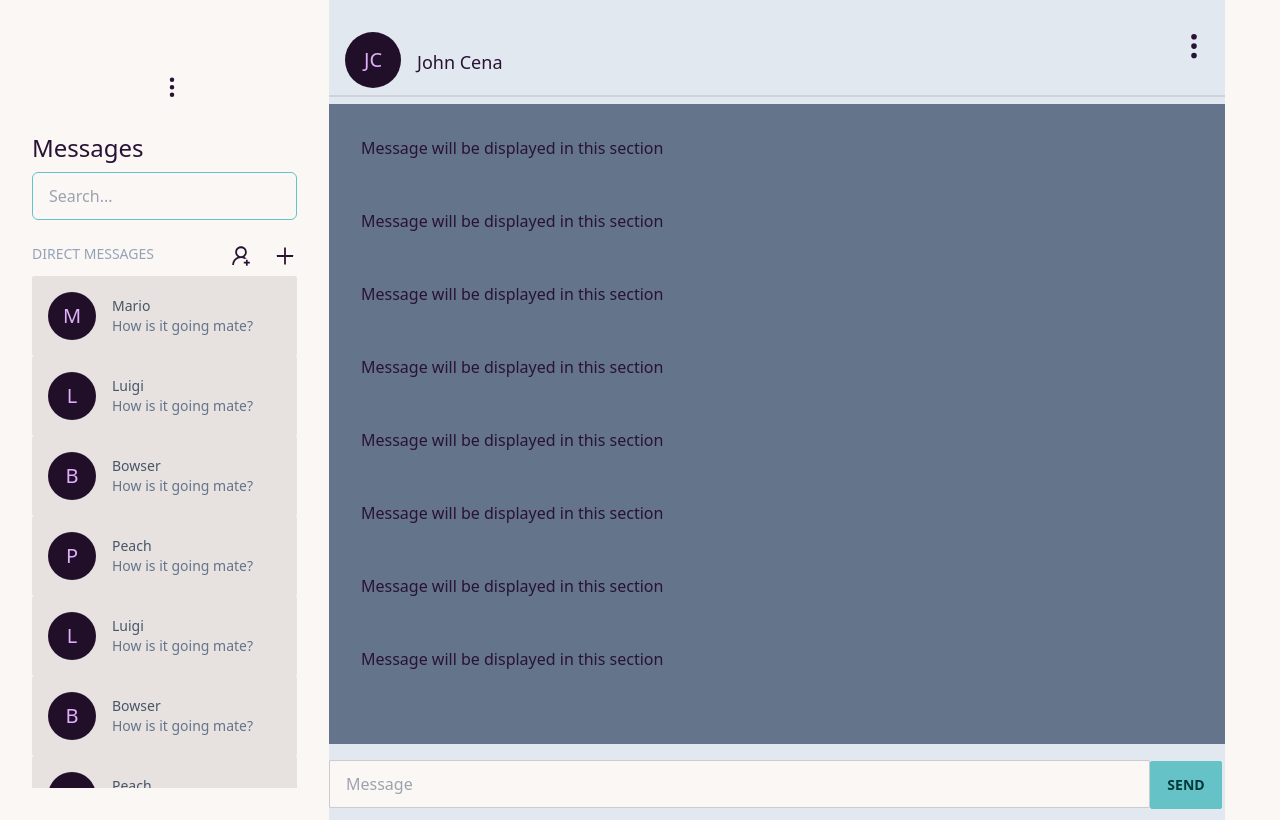
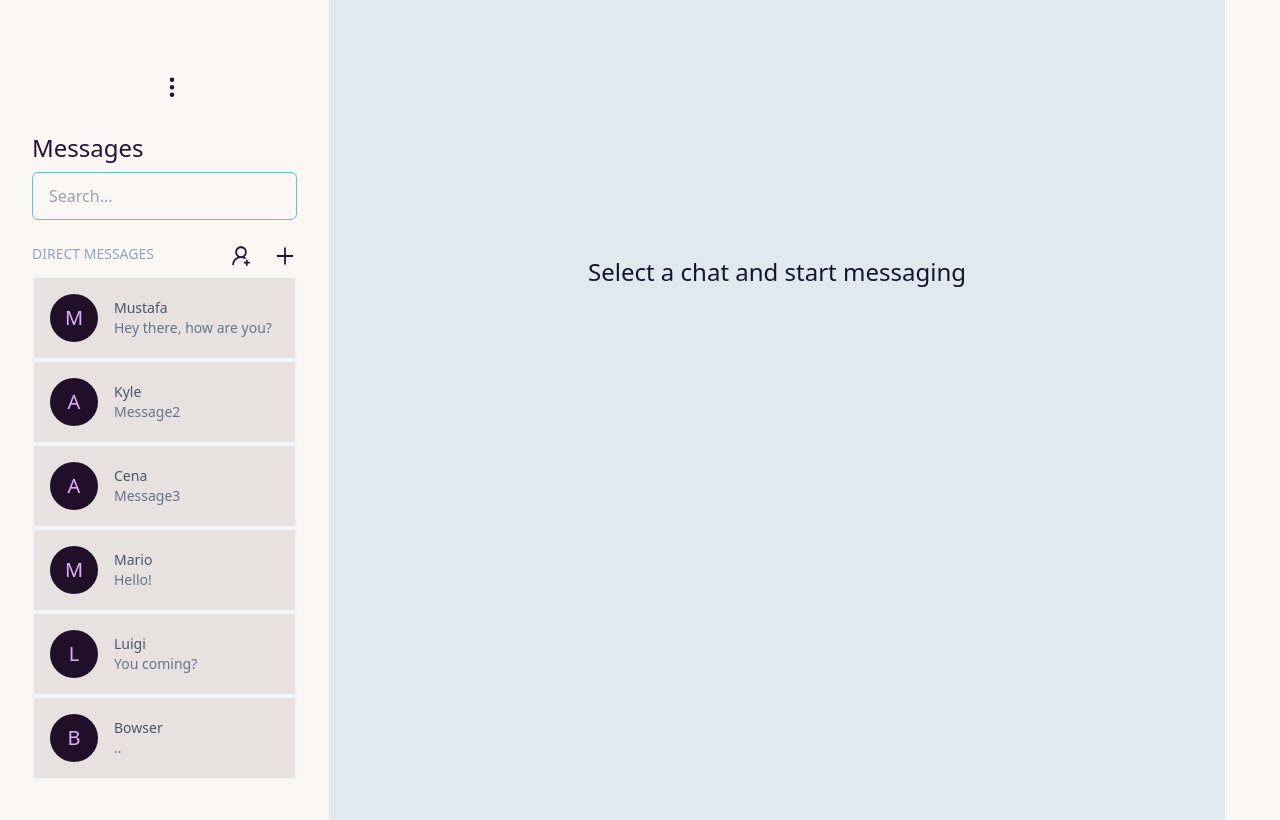
Before and after one commit to chasingtherain/messenger, a React (Create React App) app: page / in a window 1280 px wide. Built offline with nearby package versions, Linux system fonts and the light colour scheme.

Commit message:
update BoardHeader based on active chat selection

```diff
--- a/src/components/ContactListColumn.js
+++ b/src/components/ContactListColumn.js
@@ -15,6 +15,34 @@ function ContactListColumn() {
   console.log("currentUser", currentUser)
   console.log("currentUserName",currentUserName)
   console.log("currentUserInitial", currentUserInitial)
+
+  const fakeChatList = [
+    {
+      "prof_pic_url": "https://media-exp1.licdn.com/dms/image/C5603AQF4jWeLThSkUg/profile-displayphoto-shrink_800_800/0/1657605776404?e=1663804800&v=beta&t=DXJFkWa--PNjm0FSVcFANtzTISlzOHt0KHfeesquda0",
+      "last_sent_user_name": "Mustafa",
+      "last_message": "Hey there, how are you?",
+      "last_message_time": "2022-07-20T15:55:03",
+      "session_other_user": "Mustafa",
+      "session_id": "abb292b6-5cab-48e0-b27b-fc0198201c9b"
+    },
+    {
+      "prof_pic_url": "https://i.pinimg.com/236x/6a/a7/8a/sdfdsfsd.jpg",
+      "last_sent_user_name": "Kyle",
+      "last_message": "Message2",
+      "last_message_time": "2022-07-20T15:59:48",
+      "session_other_user": "aaaa",
+      "session_id": "9d56a067-1a02-48c5-ad8d-8c9c31239128"
+    },
+    {
+      "prof_pic_url": "https://i.pinimg.com/236x/6a/a7/8a/sdfdsfsd.jpg",
+      "last_sent_user_name": "Cena",
+      "last_message": "Message3",
+      "last_message_time": "2022-07-20T15:57:48",
+      "session_other_user": "aaaa",
+      "session_id": "9d56a067-1a02-48c5-ad8d-8c9c31239128"
+    }
+  ]
+
   return (
     <div>
       <div class="w-full min-w-[60%] bg-base-100 shadow-xl overflow-auto">
@@ -38,20 +66,13 @@ function ContactListColumn() {
             </div>
           </div>
           <div className='overflow-auto h-[32rem]'>
-            <ContactRow name="Mario" profileName="M"/>
-            <ContactRow name="Luigi" profileName="L"/>
-            <ContactRow name="Bowser" profileName="B"/>
-            <ContactRow name="Peach" profileName="P"/>
-            <ContactRow name="Luigi" profileName="L"/>
-            <ContactRow name="Bowser" profileName="B"/>
-            <ContactRow name="Peach" profileName="P"/>
-            <ContactRow name="Mario" profileName="M"/>
-            <ContactRow name="Luigi" profileName="L"/>
-            <ContactRow name="Bowser" profileName="B"/>
-            <ContactRow name="Peach" profileName="P"/>
-            <ContactRow name="Luigi" profileName="L"/>
-            <ContactRow name="Bowser" profileName="B"/>
-            <ContactRow name="Peach" profileName="P"/>
+            {
+              fakeChatList
+              .map(friend => (<ContactRow name={friend.last_sent_user_name} profileName={capitaliseInitial(friend.session_other_user)} lastMessage={friend.last_message}/>))
+            }
+            <ContactRow name="Mario" profileName="M" lastMessage="Hello!"/>
+            <ContactRow name="Luigi" profileName="L" lastMessage="You coming?"/>
+            <ContactRow name="Bowser" profileName="B" lastMessage=".."/>
           </div>
         </div>
       </div>
--- a/src/components/ContactRow.js
+++ b/src/components/ContactRow.js
@@ -1,8 +1,11 @@
 import React from 'react'
+import { useMessengerContext } from '../hooks/useMessengerContext'
 
-function ContactRow({name,profileName}) {
+function ContactRow({lastMessage,name,profileName}) {
+  const {selectedChat, setSelectedChat} = useMessengerContext()
+
   return (
-    <div class="card-compact full-w bg-base-300 rounded-sm">
+    <div class="card-compact full-w bg-base-300 rounded-sm border-2 border-slate-100" onClick={() => setSelectedChat(name)}>
       <div class="card-body">
         <div className='flex'>
           <div class="avatar placeholder">
@@ -12,7 +15,7 @@ function ContactRow({name,profileName}) {
           </div>
           <div className='flex-col ml-4 mt-1'>
             <p className='text-slate-600'>{name}</p>
-            <p className='text-slate-500'>How is it going mate?</p>
+            <p className='text-slate-500'>{lastMessage}</p>
           </div>
         </div>
       </div>
--- a/src/components/MainScreen.js
+++ b/src/components/MainScreen.js
@@ -1,13 +1,23 @@
 import React from 'react'
+import { useMessengerContext } from '../hooks/useMessengerContext'
 import ContactListColumn from './ContactListColumn'
+import BlankBoard from './Messageboard/BlankBoard'
 import MessageBoard from './Messageboard/MessageBoard'
 
 function MainScreen() {
+  const {selectedChat} = useMessengerContext()
+  console.log(selectedChat)
   return (
     <div className='flex flex-row'>
         {/* flex row format */}
         <ContactListColumn/>
-        <MessageBoard/>
+        {/* display empty message board if no active chat selected */}
+        {
+          (selectedChat)
+          ? <MessageBoard/>
+          : <BlankBoard/>
+        }
+
     </div>
   )
 }
--- /dev/null
+++ b/src/components/Messageboard/BlankBoard.js
@@ -0,0 +1,11 @@
+import React from 'react'
+
+function BlankBoard() {
+  return (
+    <div className='min-w-[70%] min-h-fit bg-slate-200 flex justify-center'>
+        <h3 className='mt-64 text-2xl text-slate-900'>Select a chat and start messaging</h3>
+    </div>
+  )
+}
+
+export default BlankBoard
--- a/src/components/Messageboard/BoardHeader.js
+++ b/src/components/Messageboard/BoardHeader.js
@@ -1,13 +1,14 @@
 import React from 'react'
-import { GoKebabVertical } from 'react-icons/go'
+import { useMessengerContext } from '../../hooks/useMessengerContext'
 import BubbleProfile from '../BubbleProfile'
 import DeleteFriendModal from '../Modal/DeleteFriendModal'
 
 function BoardHeader() {
+  const {capitaliseInitial, selectedChat} = useMessengerContext()
   return (
           // <div className='card min-w-[75%] min-h-fit bg-slate-200 ml-5'>
             <div className='max-h-[10%] flex-row justify-between card pl-4 pt-4 mt-4 mr-4'>
-              <BubbleProfile initial="JC" name="John Cena" bubbleWidth="w-14" nameTextSize="text-lg"/>
+              <BubbleProfile initial={capitaliseInitial(selectedChat)} name={selectedChat} bubbleWidth="w-14" nameTextSize="text-lg"/>
               <DeleteFriendModal/>
             </div>
   )
--- a/src/contexts/MessengerContext.js
+++ b/src/contexts/MessengerContext.js
@@ -8,10 +8,11 @@ export const MessengerContextProvider = ({children}) => {
     const [currentUser, setCurrentUser] = useState("")
     const [friendList, setFriendList] = useState([])
     const [currentUserInfo,setCurrentUserInfo] = useState([])
+    const [selectedChat, setSelectedChat] = useState("")
     const [currentUserName,setCurrentUserName] = useState("")
     const [currentUserInitial,setCurrentUserInitial] = useState("")
 
-    // upon login, system will fetch user's info and friend list
+    // upon login, system will fetch user's info, friend list and active chat list
     useEffect(()=> {
         if(currentUser){
           fetchUserInfo(currentUser)
@@ -38,6 +39,15 @@ export const MessengerContextProvider = ({children}) => {
         setFriendList(res.data.data.friends)
       }
 
+      const fetchActiveChat = async (userId) => {
+        const res = await axios.post(
+          `${endpointBaseUrl}/api/user/friends`,
+          {"user_id": userId}
+        )
+        // console.log(res.data.data.friends)
+        setFriendList(res.data.data.friends)
+      }
+
     const updateCurrentUser = (user) => {
         setCurrentUser(user)
     }
@@ -55,10 +65,12 @@ export const MessengerContextProvider = ({children}) => {
             currentUserInitial,
             endpointBaseUrl,
             friendList,
+            selectedChat,
             capitaliseFirstName,
             capitaliseInitial,
             setCurrentUser,
             setFriendList,
+            setSelectedChat,
             updateCurrentUser
             }}>
             {children}
```
